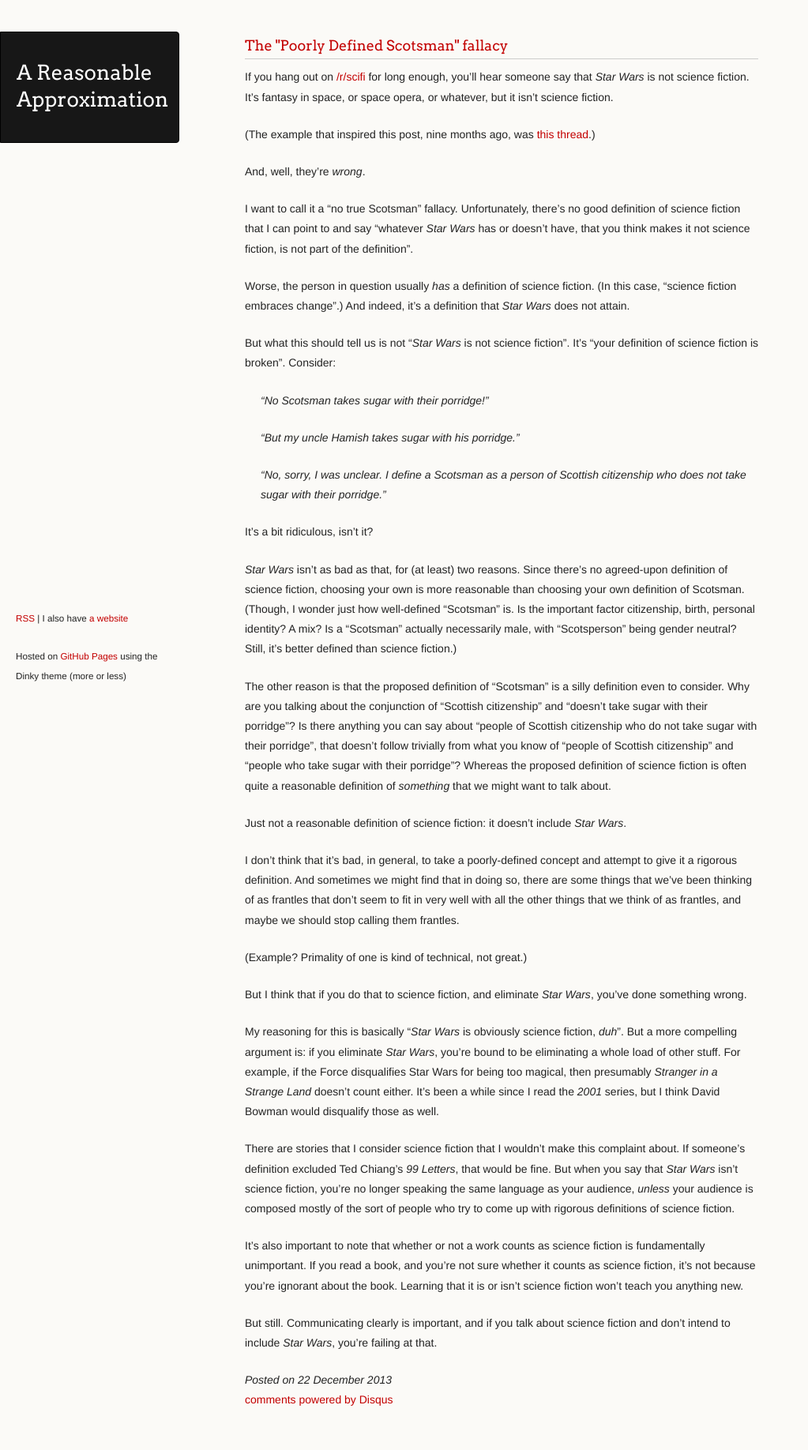
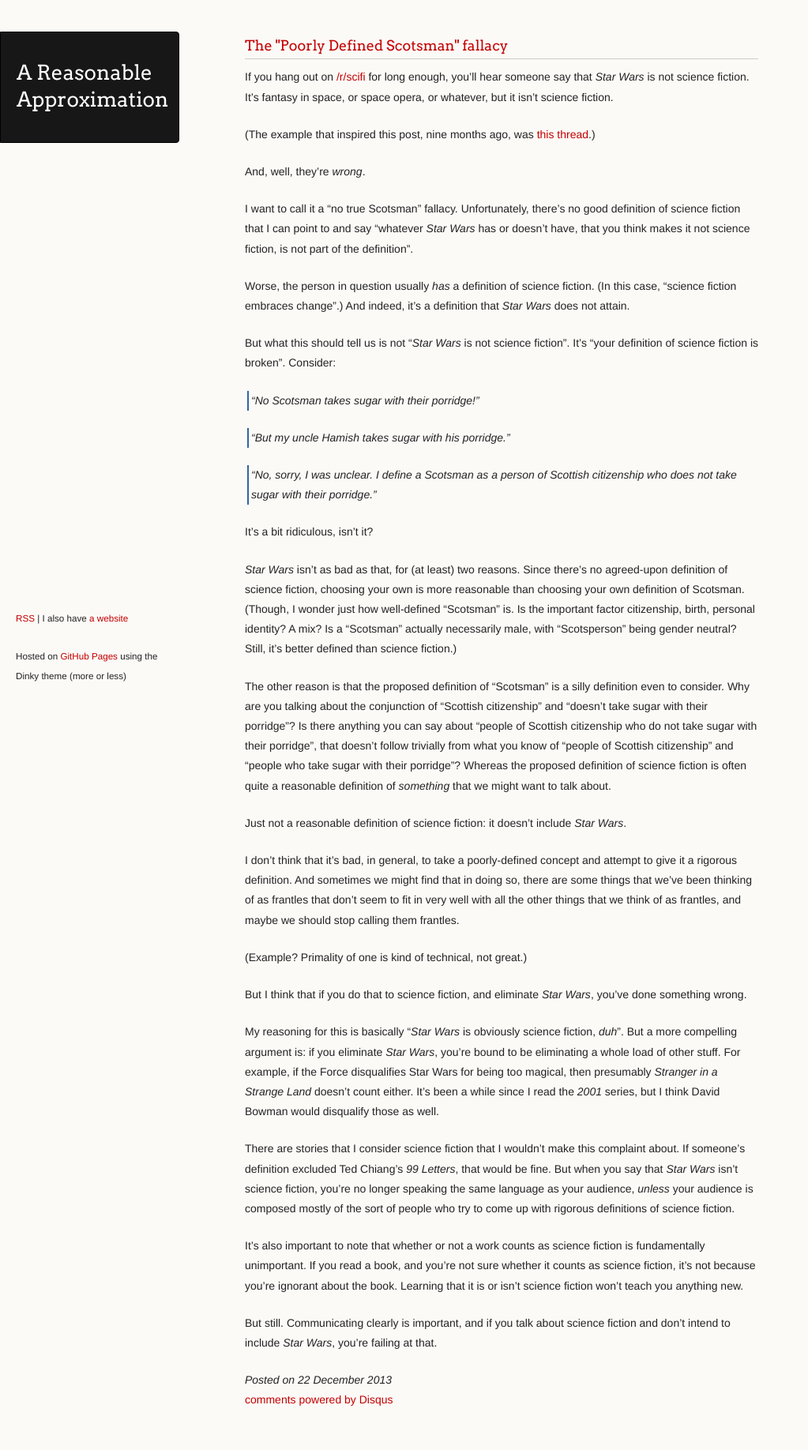
Before and after one commit to ChickenProp/chickenprop.github.com, a Jekyll site: the page built from _posts/2013-12-22-poorly-defined-scotsman.md, in a window 1280 px wide. Shown: the whole page at 79% size, without its empty margins (0-1023 px from the left). Built offline with Jekyll 4.4.1, drawn with Linux system fonts in a browser that asks for light colours; comment, search, counter and statistics services are not loaded.

Commit message:
Try different blockquote style.

```diff
--- a/stylesheets/styles.css
+++ b/stylesheets/styles.css
@@ -109,8 +109,9 @@ ol li {
 }
 
 blockquote {
-  margin: 0;
-  padding: 0 0 0 20px;
+  margin: 0 0 0 3px;
+  padding: 0 0 0 3px;
+  border-left: 2px solid #369;
   font-style: italic;
 }
 
```
